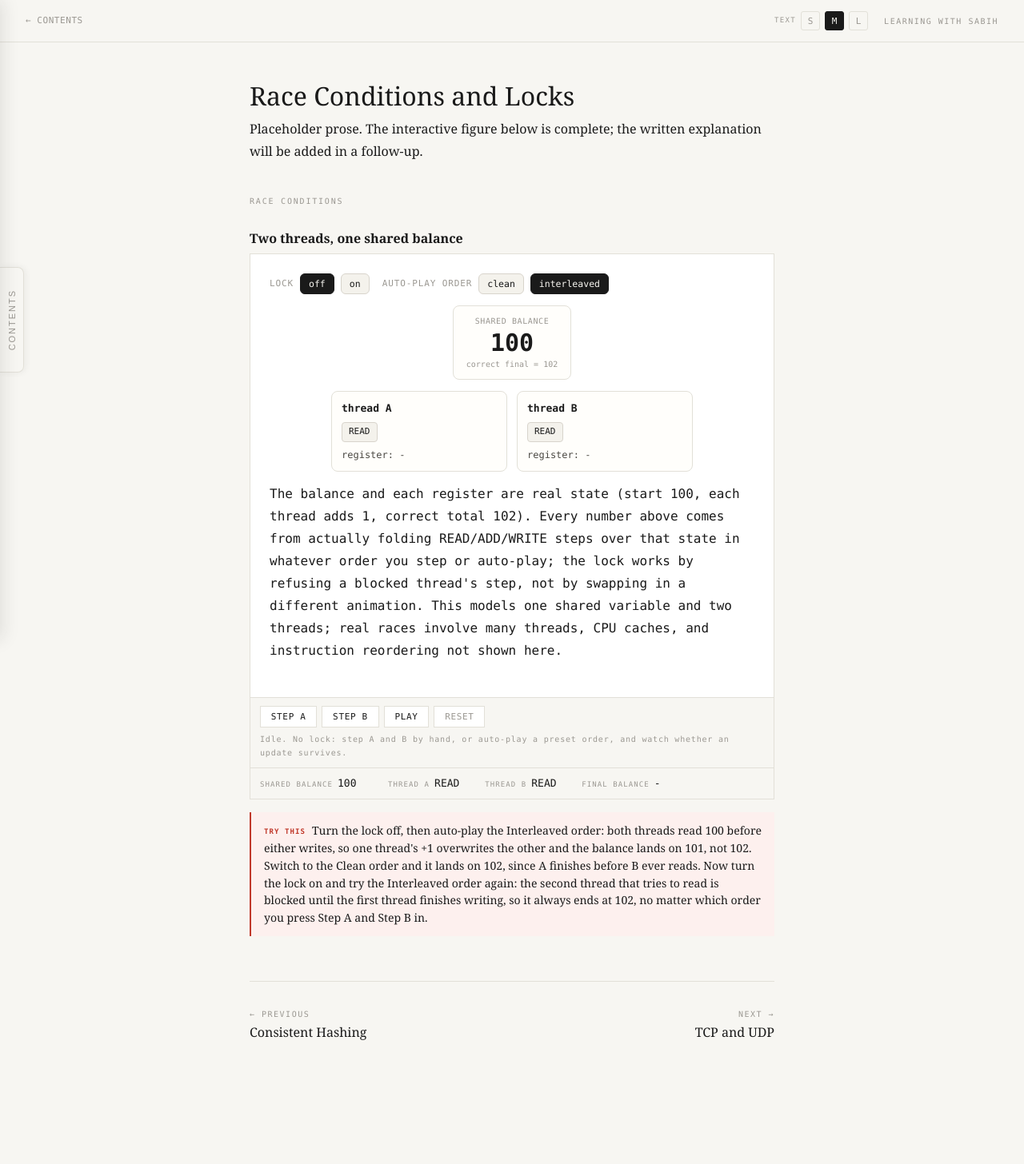
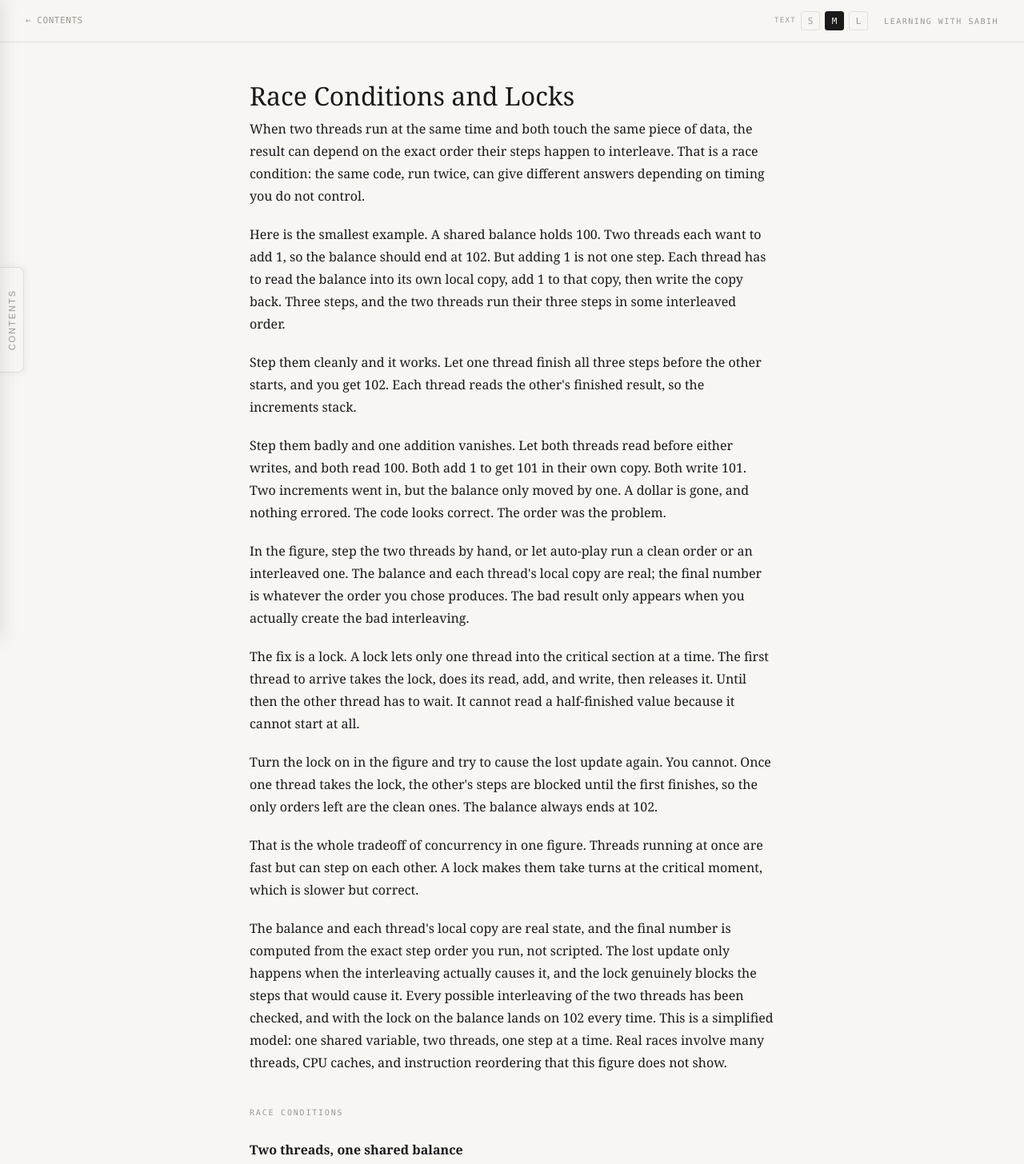
Before and after one commit to sabihusman/Learning-with-Sabih, a Next.js app: page /topics/race-conditions in a window 1280 px wide. Shown: the top 1456 px of the page at 80% size. Before the commit the page ends 1406 px from the top, so only its background shows below. Built offline with nearby package versions, Linux system fonts and the light colour scheme.

Commit message:
Apply final prose to Race Conditions topic

```diff
--- a/app/components/RaceConditionsViz.jsx
+++ b/app/components/RaceConditionsViz.jsx
@@ -136,7 +136,7 @@ export default function RaceConditionsViz() {
       controls={controls}
       status={status}
       readouts={readouts}
-      tryThis="Turn the lock off, then auto-play the Interleaved order: both threads read 100 before either writes, so one thread's +1 overwrites the other and the balance lands on 101, not 102. Switch to the Clean order and it lands on 102, since A finishes before B ever reads. Now turn the lock on and try the Interleaved order again: the second thread that tries to read is blocked until the first thread finishes writing, so it always ends at 102, no matter which order you press Step A and Step B in."
+      tryThis="Leave the lock off and run the interleaved order. Watch both threads read 100 and one increment disappear as the balance ends at 101. Now turn the lock on and run the same order. The second thread is forced to wait, and the balance ends at 102. Try to break it by stepping manually with the lock on, and notice the other thread's buttons are disabled while one thread holds the lock."
     >
       <div className={styles.controlsRow}>
         <span className={styles.groupLabel}>lock</span>
--- a/app/topics/race-conditions/page.mdx
+++ b/app/topics/race-conditions/page.mdx
@@ -6,37 +6,22 @@ export const metadata = {
 
 # Race Conditions and Locks
 
-{/*
-  TODO: final prose lands in a follow-up.
+When two threads run at the same time and both touch the same piece of data, the result can depend on the exact order their steps happen to interleave. That is a race condition: the same code, run twice, can give different answers depending on timing you do not control.
 
-  Honesty constraints the prose must honor:
-  - The shared balance and each thread's local register are real state, modeled
-    explicitly (app/components/raceConditionsData.js): balance starts at 100, each
-    thread has a program counter (0..3) and a register. The three steps per thread,
-    in order, are READ (register = balance), ADD (register = register + 1), WRITE
-    (balance = register).
-  - applyStep is pure and never mutates state; runSequence folds it over an ordered
-    list of thread ids from a fresh initial state.
-  - The CLEAN order (A, A, A, B, B, B) really yields a final balance of 102, and the
-    INTERLEAVED order (A, B, A, B, A, B) really yields 101, both computed by running
-    the same engine over the two orders, never hand-typed. 101 is the lost update:
-    both threads read 100 before either writes back, so one thread's +1 overwrites
-    the other's.
-  - The lock model is explicit: a thread acquires the lock on its first step (READ)
-    and holds it through ADD and WRITE; the other thread cannot take any step while
-    the lock is held. This makes 101 impossible under any interleaving the UI
-    allows, not just the two named presets, since the second thread that tries to
-    read is blocked until the first thread finishes writing and releases.
-  - Manual Step A / Step B buttons advance one thread by one step; auto-play issues
-    the same steps on a timer (setInterval) and can be paused and resumed. The lock
-    toggle disables a step the lock disallows rather than silently skipping it.
-  - This is a simplified model of one shared variable and two threads. Real races
-    involve many threads, CPU caches, and instruction reordering not shown here.
-  - No-subhead / figure-last structure, matching the other section pages. Straight
-    quotes and apostrophes only, no em or en dashes.
-*/}
+Here is the smallest example. A shared balance holds 100. Two threads each want to add 1, so the balance should end at 102. But adding 1 is not one step. Each thread has to read the balance into its own local copy, add 1 to that copy, then write the copy back. Three steps, and the two threads run their three steps in some interleaved order.
 
-Placeholder prose. The interactive figure below is complete; the written
-explanation will be added in a follow-up.
+Step them cleanly and it works. Let one thread finish all three steps before the other starts, and you get 102. Each thread reads the other's finished result, so the increments stack.
+
+Step them badly and one addition vanishes. Let both threads read before either writes, and both read 100. Both add 1 to get 101 in their own copy. Both write 101. Two increments went in, but the balance only moved by one. A dollar is gone, and nothing errored. The code looks correct. The order was the problem.
+
+In the figure, step the two threads by hand, or let auto-play run a clean order or an interleaved one. The balance and each thread's local copy are real; the final number is whatever the order you chose produces. The bad result only appears when you actually create the bad interleaving.
+
+The fix is a lock. A lock lets only one thread into the critical section at a time. The first thread to arrive takes the lock, does its read, add, and write, then releases it. Until then the other thread has to wait. It cannot read a half-finished value because it cannot start at all.
+
+Turn the lock on in the figure and try to cause the lost update again. You cannot. Once one thread takes the lock, the other's steps are blocked until the first finishes, so the only orders left are the clean ones. The balance always ends at 102.
+
+That is the whole tradeoff of concurrency in one figure. Threads running at once are fast but can step on each other. A lock makes them take turns at the critical moment, which is slower but correct.
+
+The balance and each thread's local copy are real state, and the final number is computed from the exact step order you run, not scripted. The lost update only happens when the interleaving actually causes it, and the lock genuinely blocks the steps that would cause it. Every possible interleaving of the two threads has been checked, and with the lock on the balance lands on 102 every time. This is a simplified model: one shared variable, two threads, one step at a time. Real races involve many threads, CPU caches, and instruction reordering that this figure does not show.
 
 <RaceConditionsViz />
```
